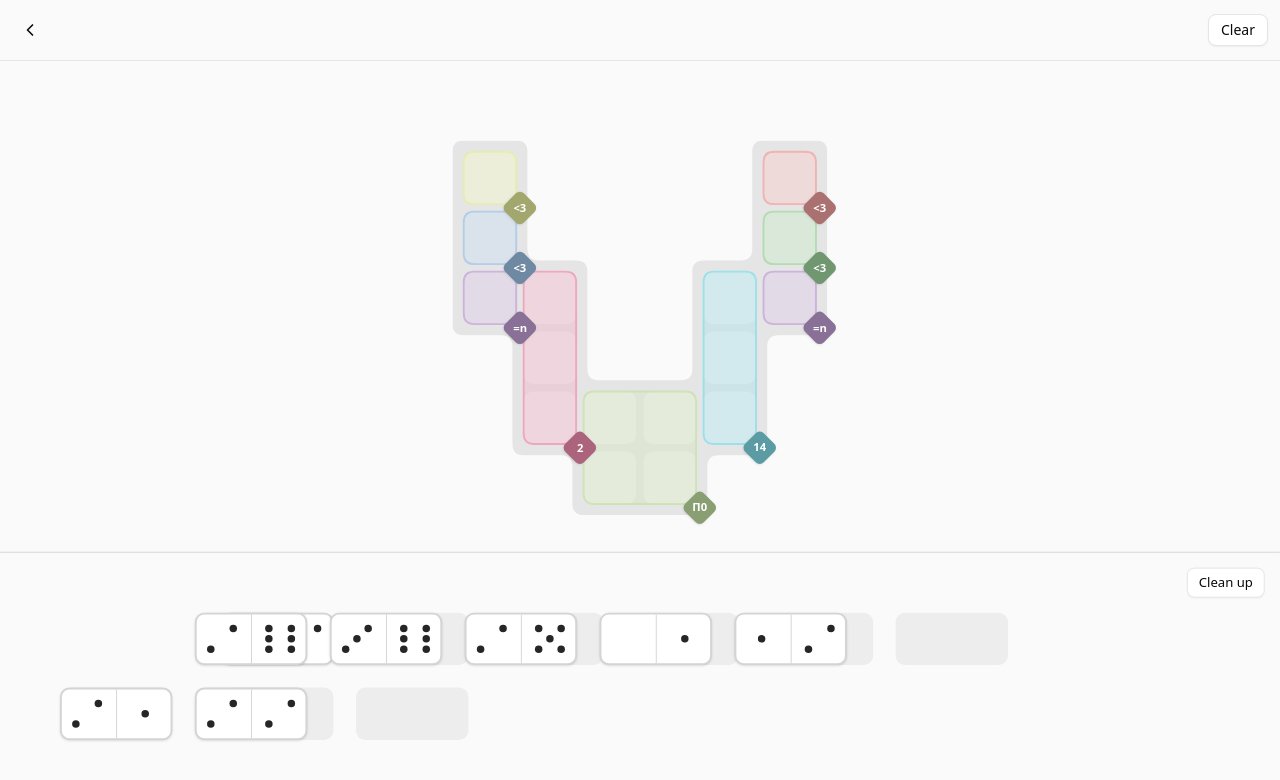
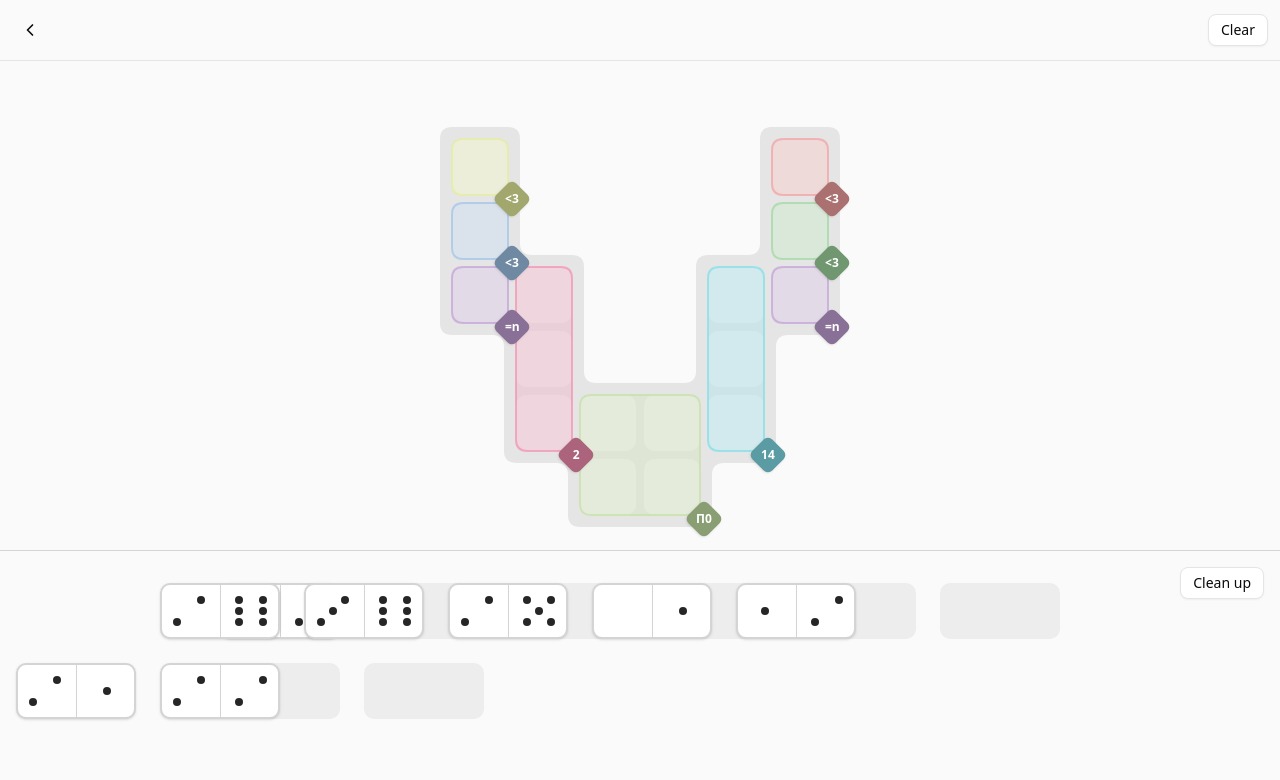
Before and after one commit to nimobeeren/pips-plus, a React (Vite) app: page / in a window 1280 px wide. Both pictures are taken after a click on the button "Play". Shown: the top 780 px of the page. Built offline with nearby package versions, Linux system fonts and the light colour scheme.

Commit message:
adjust tray padding

```diff
--- a/src/components/game.tsx
+++ b/src/components/game.tsx
@@ -40,7 +40,6 @@ import { Tray, trayCols, trayDimensions } from "./tray";
 
 /** Padding around the board when computing natural content size. */
 const BOARD_AREA_PADDING = 32; // p-4 on each side
-const TRAY_AREA_PADDING = 32;
 
 const PAUSE_DELAY_MS = 10_000;
 
@@ -297,10 +296,7 @@ export function Game({ puzzle, name, backTo }: GameProps) {
 
       const boardW = boardNaturalSize.width + BOARD_AREA_PADDING * 2;
       const naturalH =
-        boardNaturalSize.height +
-        BOARD_AREA_PADDING * 2 +
-        layout.height +
-        TRAY_AREA_PADDING * 2;
+        boardNaturalSize.height + BOARD_AREA_PADDING * 2 + layout.height;
 
       setScaleFactor(Math.min(1, viewportW / boardW, availableH / naturalH));
     };
@@ -583,10 +579,7 @@ export function Game({ puzzle, name, backTo }: GameProps) {
   );
   const scaledContainerW = window.innerWidth / scaleFactor;
   const scaledContainerH =
-    boardNaturalSize.height +
-    BOARD_AREA_PADDING * 2 +
-    trayNaturalDims.height +
-    TRAY_AREA_PADDING * 2;
+    boardNaturalSize.height + BOARD_AREA_PADDING * 2 + trayNaturalDims.height;
 
   // Max tray height: 40% of viewport, converted to unscaled pixels
   const maxTrayHeight = (window.innerHeight * 0.4) / scaleFactor;
@@ -636,7 +629,7 @@ export function Game({ puzzle, name, backTo }: GameProps) {
             className="shrink-0 border-t border-neutral-300"
             style={{ maxHeight: maxTrayHeight, overflowY: "auto" }}
           >
-            <div className="flex justify-center p-4">
+            <div className="flex justify-center">
               <Tray
                 ref={trayRef}
                 puzzle={puzzle}
--- a/src/components/tray.tsx
+++ b/src/components/tray.tsx
@@ -5,13 +5,14 @@ import { DOMINO_SIZE, DOMINO_SPAN, Domino } from "./domino";
 
 export const MAX_TRAY_COLS = 6;
 export const TRAY_GAP = 24;
-export const TRAY_PADDING = 48;
+export const TRAY_PADDING_X = 16;
+export const TRAY_PADDING_Y = 32;
 
 /** Compute how many columns fit in the given width (1..MAX_TRAY_COLS). */
 export function trayCols(availableWidth: number): number {
-  // Solve: TRAY_PADDING * 2 + cols * DOMINO_SPAN + (cols - 1) * TRAY_GAP <= availableWidth
-  // cols * (DOMINO_SPAN + TRAY_GAP) <= availableWidth - TRAY_PADDING * 2 + TRAY_GAP
-  const usable = availableWidth - TRAY_PADDING * 2 + TRAY_GAP;
+  // Solve: TRAY_PADDING_X * 2 + cols * DOMINO_SPAN + (cols - 1) * TRAY_GAP <= availableWidth
+  // cols * (DOMINO_SPAN + TRAY_GAP) <= availableWidth - TRAY_PADDING_X * 2 + TRAY_GAP
+  const usable = availableWidth - TRAY_PADDING_X * 2 + TRAY_GAP;
   const cols = Math.floor(usable / (DOMINO_SPAN + TRAY_GAP));
   return Math.max(1, Math.min(cols, MAX_TRAY_COLS));
 }
@@ -22,8 +23,8 @@ export function initialTrayPosition(
   cols: number,
 ): { x: number; y: number } {
   return {
-    x: TRAY_PADDING + (index % cols) * (DOMINO_SPAN + TRAY_GAP),
-    y: TRAY_PADDING + Math.floor(index / cols) * (DOMINO_SIZE + TRAY_GAP),
+    x: TRAY_PADDING_X + (index % cols) * (DOMINO_SPAN + TRAY_GAP),
+    y: TRAY_PADDING_Y + Math.floor(index / cols) * (DOMINO_SIZE + TRAY_GAP),
   };
 }
 
@@ -33,11 +34,13 @@ export function trayDimensions(dominoCount: number, cols: number) {
   const rows = Math.ceil(dominoCount / cols);
   return {
     width:
-      TRAY_PADDING * 2 +
+      TRAY_PADDING_X * 2 +
       effectiveCols * DOMINO_SPAN +
       Math.max(0, effectiveCols - 1) * TRAY_GAP,
     height:
-      TRAY_PADDING * 2 + rows * DOMINO_SIZE + Math.max(0, rows - 1) * TRAY_GAP,
+      TRAY_PADDING_Y * 2 +
+      rows * DOMINO_SIZE +
+      Math.max(0, rows - 1) * TRAY_GAP,
   };
 }
 
@@ -134,7 +137,7 @@ export const Tray = forwardRef<HTMLDivElement, TrayProps>(function Tray(
 
       {/* Clean up button */}
       {trayDominoes.length > 0 && (
-        <div className="absolute top-0 right-0">
+        <div className="absolute" style={{ top: 16, right: TRAY_PADDING_X }}>
           <Button variant="outline" size="sm" onClick={onCleanUp}>
             Clean up
           </Button>
```
